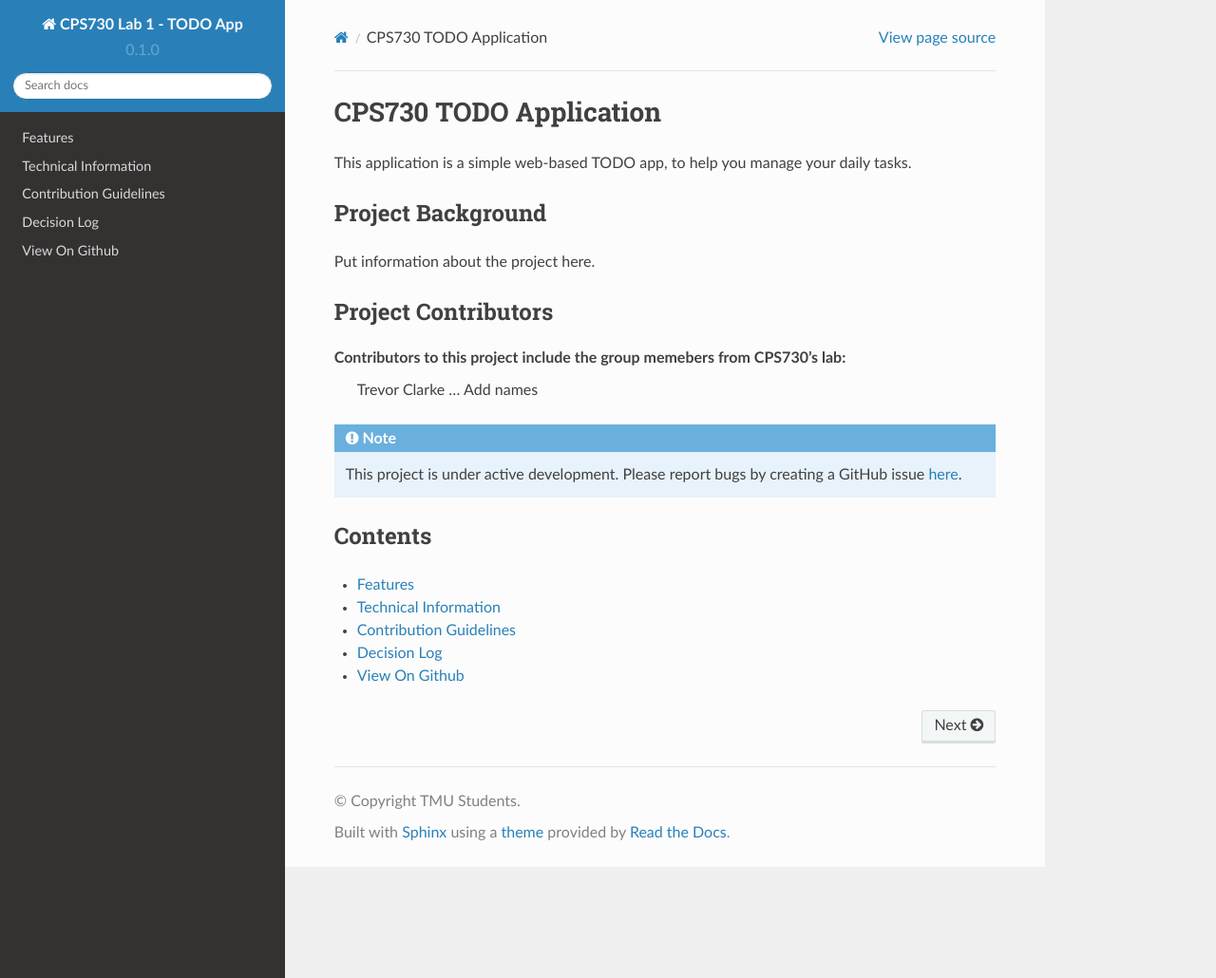
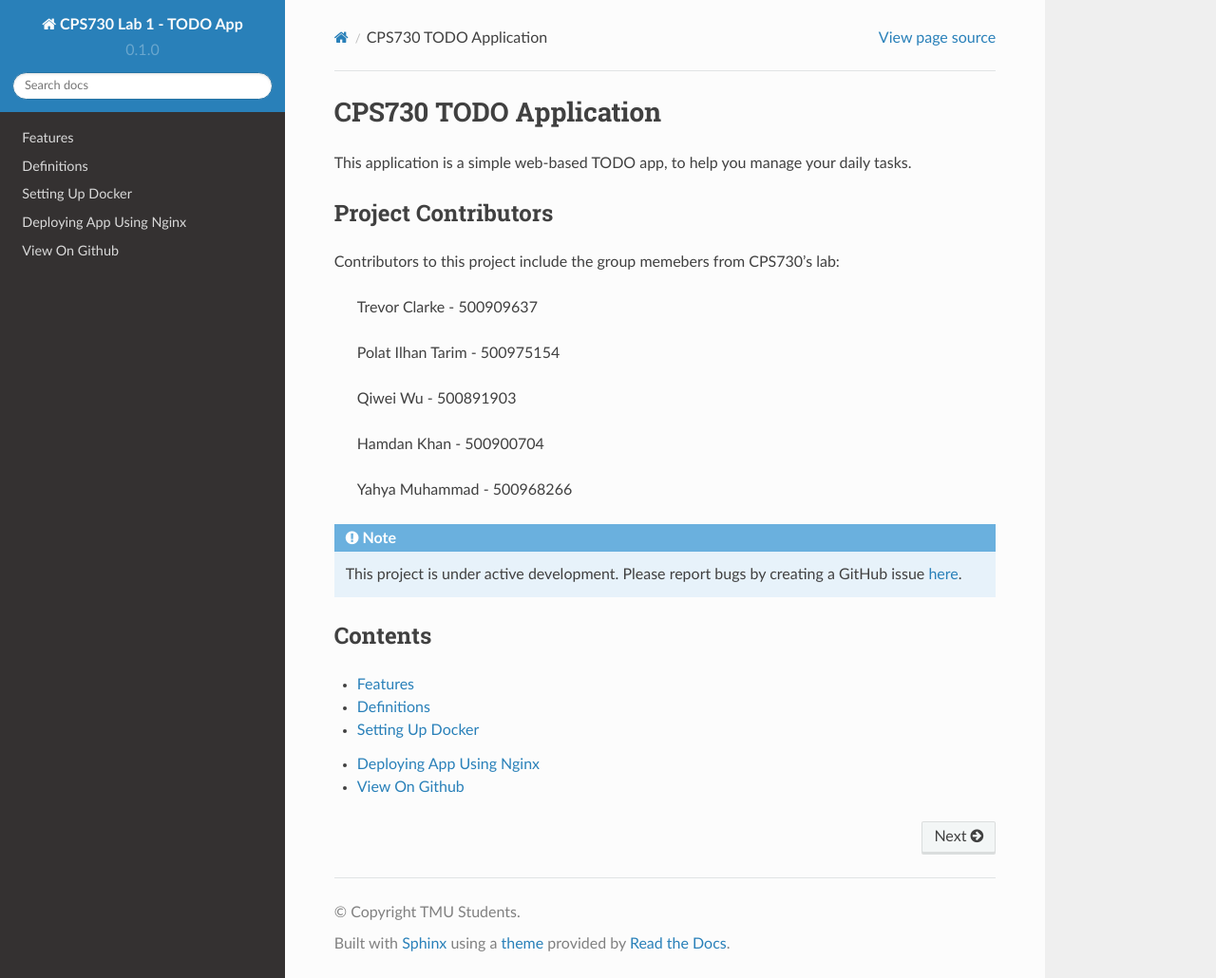
Before and after one commit to readthedocs/tutorial-template, a Sphinx documentation site: the page built from docs/source/index.rst, in a window 1280 px wide and 1030 px high. Shown: the whole window at 95% size. Built offline with Sphinx 7.4.7 and the Read the Docs theme 2.0.0, drawn with Linux system fonts in a browser that asks for light colours; pages that are not in the unit, such as notebooks, are missing from menus.

```diff
--- a/docs/source/contribution-guidelines.rst
+++ /dev/null
@@ -1,4 +0,0 @@
-Contribution Guidelines
-=======================
-
-Here we shall have information about what we expect when developers would like to improve upon our amazing TODO app!
--- a/docs/source/decision-log.rst
+++ /dev/null
@@ -1,4 +0,0 @@
-Decision Log
-=========
-
-This page should have info on why we used the libs we did, why we chose to do things the way we did.
--- a/docs/source/index.rst
+++ b/docs/source/index.rst
@@ -3,18 +3,23 @@ CPS730 TODO Application
 
 This application is a simple web-based TODO app, to help you manage your daily tasks.
 
-Project Background
-------------------
-
-Put information about the project here.
 
 
 Project Contributors
 --------------------
 
 Contributors to this project include the group memebers from CPS730's lab:
-   Trevor Clarke
-   ... Add names
+
+   Trevor Clarke - 500909637
+
+   Polat Ilhan Tarim - 500975154
+
+   Qiwei Wu - 500891903
+
+   Hamdan Khan - 500900704
+
+   Yahya Muhammad - 500968266
+
 
 .. note::
 
@@ -26,7 +31,7 @@ Contents
 .. toctree::
 
    features
-   technical-information
-   contribution-guidelines
-   decision-log
+   definitions
+   setting-up-docker
+   deploying-app-using-nginx
    view-on-github
--- a/docs/source/technical-information.rst
+++ /dev/null
@@ -1,5 +0,0 @@
-=====================
-Technical Information
-=====================
-
-This page should have technical information about our app and how it works.
```
Also changed, not shown: docs/source/definitions.rst (added, +28 -0 lines), docs/source/deploying-app-using-nginx.rst (added, +76 -0 lines), docs/source/features.rst (+27 -0 lines), docs/source/setting-up-docker.rst (added, +40 -0 lines).
